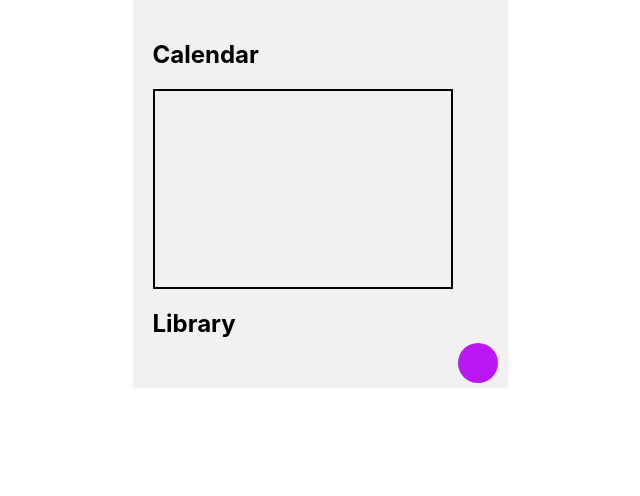
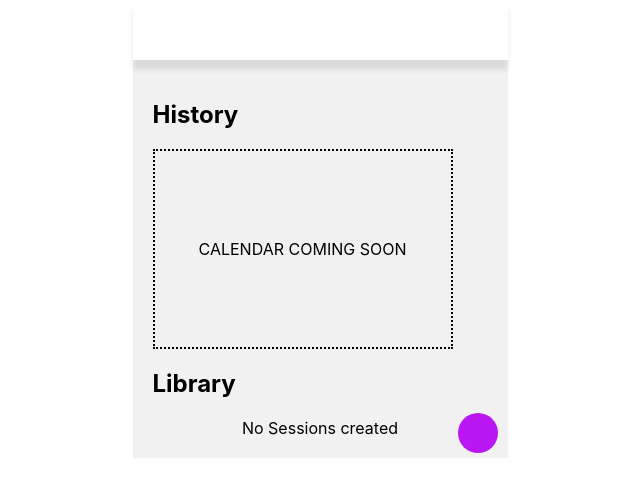
Before and after one commit to RodrJavi/lift-tracker, a Next.js app: page / in a window 1280 px wide. Shown: the top 496 px of the page, without its empty margins (320-960 px from the left). Built offline with nearby package versions, Linux system fonts and the light colour scheme; some icons are missing.

Commit message:
Final touches before live

```diff
--- a/components/Calendar.js
+++ b/components/Calendar.js
@@ -3,8 +3,10 @@ import React from 'react'
 const Calendar = () => {
   return (
     <div className='history'>
-    <h2>Calendar</h2>
-    <div className='c-placeholder'></div>
+    <h2>History</h2>
+    <div className='c-placeholder'>
+      <span>CALENDAR COMING SOON</span>
+    </div>
     </div>
   )
 }
--- a/components/DayHolder.js
+++ b/components/DayHolder.js
@@ -18,6 +18,7 @@ const dayHolder = ({}) => {
     <div className="library">
       <h2>Library</h2>
 
+      {sessionList.length >0 ?(
       <div className="day-list">
         {sessionList.map((session) => (
           <Link key={session.id} href={`/sessions/${session.id}`}>
@@ -27,7 +28,8 @@ const dayHolder = ({}) => {
             </a>
           </Link>
         ))}
-      </div>
+      </div>) :
+      (<div className="empty-library"><span>No Sessions created</span></div>)}
 
       <div className="plus-icon-holder">
         <Link href="/create-workout-session">
--- a/pages/create-workout-session.js
+++ b/pages/create-workout-session.js
@@ -94,7 +94,7 @@ export default function CreateWorkoutSession() {
           setSessionList([]);
         }}
       >
-        CLEAR LOCAL STORAGE BUTTON
+        CLEAR LIBRARY
       </button>
     </div>
   );
--- a/pages/index.js
+++ b/pages/index.js
@@ -11,7 +11,7 @@ export default function Home() {
         <meta name="description" content="Generated by create next app" />
         <link rel="icon" href="/favicon.ico" />
       </Head>
-
+      <header className="top-banner"></header>
       <Calendar />
 
       <DayHolder />
--- a/styles/globals.css
+++ b/styles/globals.css
@@ -27,7 +27,7 @@ a {
   align-items: center;
   background-color: white;
   box-shadow: 0 10px 5px rgba(0, 0, 0, 0.096);
-  max-height: 60px;
+  height: 60px;
 }
 
 .left-icon{
@@ -232,10 +232,13 @@ input[type=number] {
 }
 
 .c-placeholder {
-  border: 2px solid black;
+  border: 2px dotted black;
   width: 300px;
   height: 200px;
   margin: 0;
+  display: flex;
+  align-items: center;
+  justify-content: center;
 }
 
 .history {
@@ -353,3 +356,8 @@ input[type=number] {
   width: 330px;
   height: 300px;
 }
+
+.empty-library {
+  display: flex;
+  justify-content: center;
+}
```
